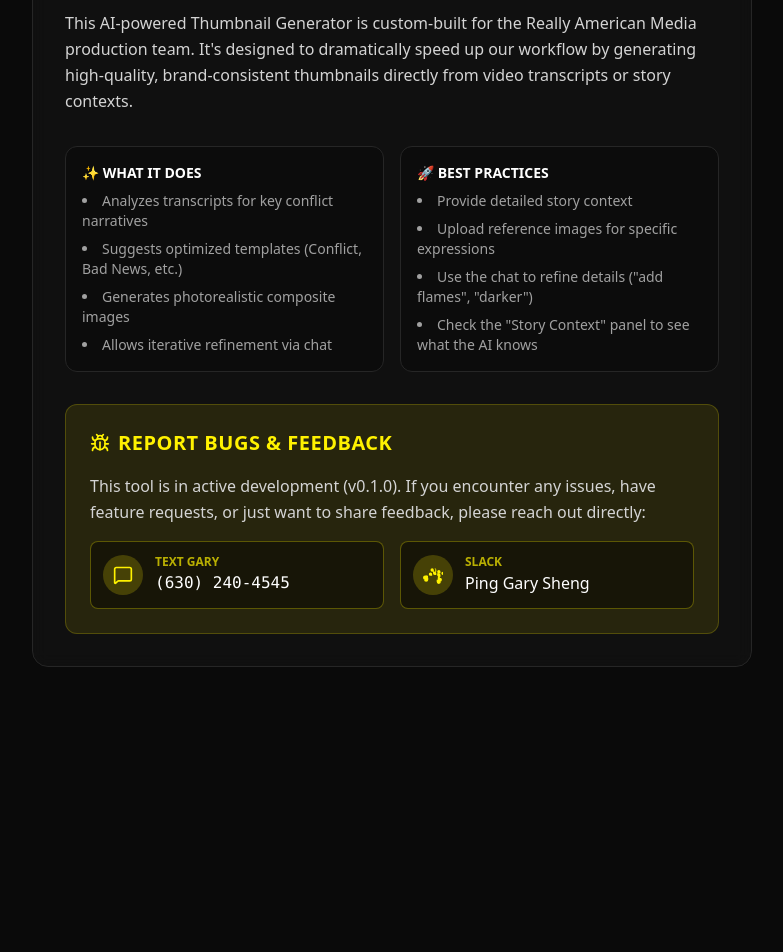
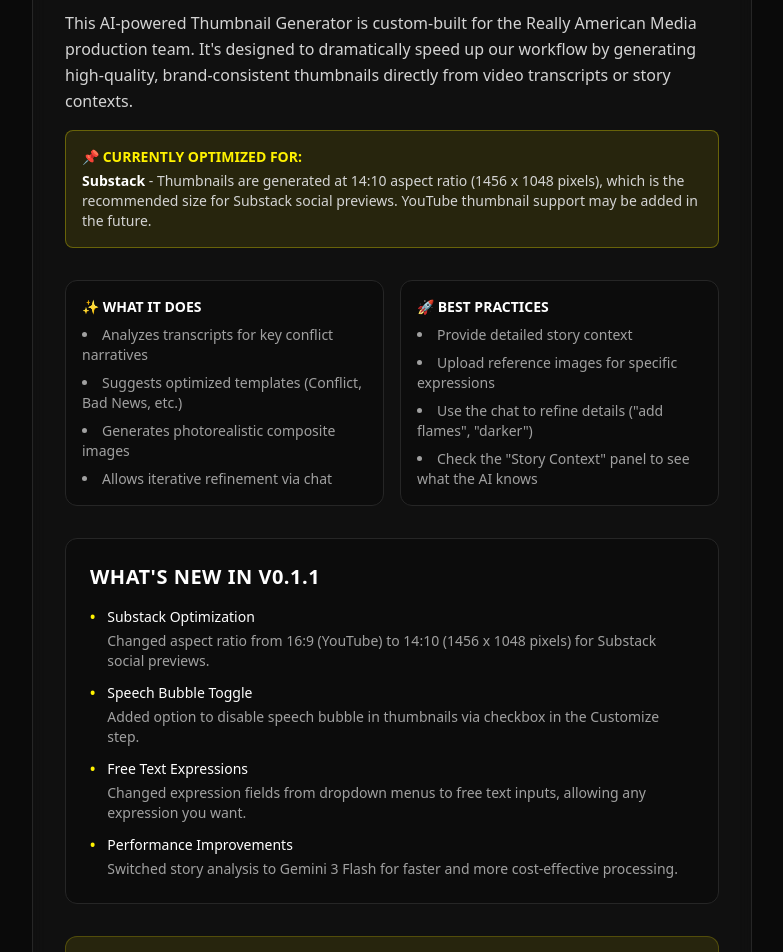
Before and after one commit to garysheng/ra-thumbnail-generator, a Next.js app: page /about in a window 1280 px wide. Shown: the part 300-1252 px from the top of the page, without its empty margins (248-1031 px from the left). Before the commit the page ends 1015 px from the top, so only its background shows below. Built offline with nearby package versions, Linux system fonts and the light colour scheme.

Commit message:
Update version to 0.1.1, add speech bubble toggle feature, optimize for Substack aspect ratio, and enhance error handling for missing Google API key.

```diff
--- a/package.json
+++ b/package.json
@@ -1,6 +1,6 @@
 {
   "name": "reallyamericanthumbnailgen",
-  "version": "0.1.0",
+  "version": "0.1.1",
   "private": true,
   "scripts": {
     "dev": "next dev",
--- a/src/app/about/page.tsx
+++ b/src/app/about/page.tsx
@@ -29,11 +29,18 @@
               <h2 className="text-xl font-bold text-white uppercase tracking-wide mb-3 flex items-center gap-2">
                 For the Really American Team
               </h2>
-              <p>
+              <p className="mb-4">
                 This AI-powered Thumbnail Generator is custom-built for the Really American Media production team.
                 It's designed to dramatically speed up our workflow by generating high-quality, brand-consistent
                 thumbnails directly from video transcripts or story contexts.
               </p>
+              <div className="bg-brand-yellow/10 border border-brand-yellow/30 rounded-lg p-4">
+                <p className="text-sm text-brand-yellow font-bold uppercase mb-1">📌 Currently Optimized For:</p>
+                <p className="text-neutral-300 text-sm">
+                  <strong className="text-white">Substack</strong> - Thumbnails are generated at 14:10 aspect ratio (1456 x 1048 pixels),
+                  which is the recommended size for Substack social previews. YouTube thumbnail support may be added in the future.
+                </p>
+              </div>
             </section>
 
             <section className="grid md:grid-cols-2 gap-4">
@@ -57,13 +64,47 @@
               </div>
             </section>
 
+            <section className="bg-neutral-950/50 border border-neutral-800 rounded-xl p-6">
+              <h2 className="text-xl font-bold text-white uppercase tracking-wide mb-4">What's New in v0.1.1</h2>
+              <div className="space-y-3 text-sm">
+                <div className="flex items-start gap-3">
+                  <span className="text-brand-yellow font-bold">•</span>
+                  <div>
+                    <p className="text-white font-medium mb-1">Substack Optimization</p>
+                    <p className="text-neutral-400">Changed aspect ratio from 16:9 (YouTube) to 14:10 (1456 x 1048 pixels) for Substack social previews.</p>
+                  </div>
+                </div>
+                <div className="flex items-start gap-3">
+                  <span className="text-brand-yellow font-bold">•</span>
+                  <div>
+                    <p className="text-white font-medium mb-1">Speech Bubble Toggle</p>
+                    <p className="text-neutral-400">Added option to disable speech bubble in thumbnails via checkbox in the Customize step.</p>
+                  </div>
+                </div>
+                <div className="flex items-start gap-3">
+                  <span className="text-brand-yellow font-bold">•</span>
+                  <div>
+                    <p className="text-white font-medium mb-1">Free Text Expressions</p>
+                    <p className="text-neutral-400">Changed expression fields from dropdown menus to free text inputs, allowing any expression you want.</p>
+                  </div>
+                </div>
+                <div className="flex items-start gap-3">
+                  <span className="text-brand-yellow font-bold">•</span>
+                  <div>
+                    <p className="text-white font-medium mb-1">Performance Improvements</p>
+                    <p className="text-neutral-400">Switched story analysis to Gemini 3 Flash for faster and more cost-effective processing.</p>
+                  </div>
+                </div>
+              </div>
+            </section>
+
             <section className="bg-brand-yellow/10 border border-brand-yellow/20 rounded-xl p-6">
               <h2 className="text-xl font-bold text-brand-yellow uppercase tracking-wide mb-4 flex items-center gap-2">
                 <Bug size={20} />
                 Report Bugs & Feedback
               </h2>
               <p className="mb-4">
-                This tool is in active development (v0.1.0). If you encounter any issues, have feature requests,
+                This tool is in active development (v0.1.1). If you encounter any issues, have feature requests,
                 or just want to share feedback, please reach out directly:
               </p>
 
--- a/src/components/Header.tsx
+++ b/src/components/Header.tsx
@@ -26,7 +26,7 @@
                         <Info size={16} />
                         <span className="hidden sm:inline">About</span>
                     </Link>
-                    <div className="text-xs text-neutral-500 font-mono">v0.1.0</div>
+                    <div className="text-xs text-neutral-500 font-mono">v0.1.1</div>
                 </div>
             </div>
         </header>
--- a/src/components/ThumbnailGenerator.tsx
+++ b/src/components/ThumbnailGenerator.tsx
@@ -41,6 +41,7 @@
             targetName: "",
             targetEmotion: "Panicked",
             bubbleText: "",
+            showSpeechBubble: true, // Default to showing speech bubble
         },
         referenceImages: [],
         chatHistory: [],
@@ -643,13 +644,25 @@
                                     />
                                 </div>
                                 <div>
-                                    <label className="text-xs text-neutral-500 uppercase font-bold mb-1 block">Speech Bubble</label>
+                                    <div className="flex items-center justify-between mb-2">
+                                        <label className="text-xs text-neutral-500 uppercase font-bold block">Speech Bubble</label>
+                                        <label className="flex items-center gap-2 cursor-pointer">
+                                            <input
+                                                type="checkbox"
+                                                checked={state.data.showSpeechBubble !== false}
+                                                onChange={(e) => setState(prev => ({ ...prev, data: { ...prev.data, showSpeechBubble: e.target.checked } }))}
+                                                className="w-4 h-4 rounded border-neutral-700 bg-neutral-950 text-brand-yellow focus:ring-brand-yellow focus:ring-2"
+                                            />
+                                            <span className="text-xs text-neutral-400">Show bubble</span>
+                                        </label>
+                                    </div>
                                     <input
                                         type="text"
                                         value={state.data.bubbleText || ''}
                                         onChange={(e) => setState(prev => ({ ...prev, data: { ...prev.data, bubbleText: e.target.value } }))}
                                         placeholder="e.g., IT'S OVER!"
-                                        className="w-full bg-neutral-950 border border-neutral-800 rounded p-3 text-white focus:border-brand-yellow outline-none"
+                                        disabled={state.data.showSpeechBubble === false}
+                                        className="w-full bg-neutral-950 border border-neutral-800 rounded p-3 text-white focus:border-brand-yellow outline-none disabled:opacity-50 disabled:cursor-not-allowed"
                                     />
                                 </div>
                                 <div>
@@ -664,18 +677,13 @@
                                 </div>
                                 <div>
                                     <label className="text-xs text-neutral-500 uppercase font-bold mb-1 block">Target Expression</label>
-                                    <select
+                                    <input
+                                        type="text"
                                         value={state.data.targetEmotion}
                                         onChange={(e) => setState(prev => ({ ...prev, data: { ...prev.data, targetEmotion: e.target.value } }))}
+                                        placeholder="e.g., Panicked, Terrified, Angry, Crying, Shocked, Sweating..."
                                         className="w-full bg-neutral-950 border border-neutral-800 rounded p-3 text-white focus:border-brand-yellow outline-none"
-                                    >
-                                        <option>Panicked</option>
-                                        <option>Terrified</option>
-                                        <option>Angry</option>
-                                        <option>Crying</option>
-                                        <option>Shocked</option>
-                                        <option>Sweating</option>
-                                    </select>
+                                    />
                                 </div>
 
                                 {state.selectedTemplate === 'conflict' && (
@@ -692,17 +700,13 @@
                                         </div>
                                         <div>
                                             <label className="text-xs text-neutral-500 uppercase font-bold mb-1 block">Opponent Expression</label>
-                                            <select
-                                                value={state.data.opponentEmotion || 'Mocking'}
+                                            <input
+                                                type="text"
+                                                value={state.data.opponentEmotion || ''}
                                                 onChange={(e) => setState(prev => ({ ...prev, data: { ...prev.data, opponentEmotion: e.target.value } }))}
+                                                placeholder="e.g., Mocking, Laughing, Stern, Smirking, Confident..."
                                                 className="w-full bg-neutral-950 border border-neutral-800 rounded p-3 text-white focus:border-brand-yellow outline-none"
-                                            >
-                                                <option>Mocking</option>
-                                                <option>Laughing</option>
-                                                <option>Stern</option>
-                                                <option>Smirking</option>
-                                                <option>Confident</option>
-                                            </select>
+                                            />
                                         </div>
                                     </>
                                 )}
@@ -848,10 +852,12 @@
                                             <span className="text-neutral-500 text-xs font-bold uppercase block mb-1">Headline</span>
                                             <p className="text-white font-bold text-lg leading-tight">{state.data.headline}</p>
                                         </div>
-                                        <div className="bg-neutral-950 p-3 rounded-lg border border-neutral-800">
-                                            <span className="text-neutral-500 text-xs font-bold uppercase block mb-1">Speech Bubble</span>
-                                            <p className="text-white text-lg">{state.data.bubbleText}</p>
-                                        </div>
+                                        {state.data.showSpeechBubble !== false && (
+                                            <div className="bg-neutral-950 p-3 rounded-lg border border-neutral-800">
+                                                <span className="text-neutral-500 text-xs font-bold uppercase block mb-1">Speech Bubble</span>
+                                                <p className="text-white text-lg">{state.data.bubbleText || '—'}</p>
+                                            </div>
+                                        )}
                                         <div className="bg-neutral-950 p-3 rounded-lg border border-neutral-800">
                                             <span className="text-neutral-500 text-xs font-bold uppercase block mb-1">Target</span>
                                             <p className="text-white font-medium">{state.data.targetName}</p>
@@ -905,8 +911,8 @@
                                 )}
                             </div>
 
-                            {/* Preview Area */}
-                            <div className="aspect-video bg-neutral-900 rounded-2xl border-2 border-neutral-800 overflow-hidden relative shadow-2xl group ring-1 ring-white/5">
+                            {/* Preview Area - 14:10 aspect ratio for Substack (1456 x 1048) */}
+                            <div className="bg-neutral-900 rounded-2xl border-2 border-neutral-800 overflow-hidden relative shadow-2xl group ring-1 ring-white/5" style={{ aspectRatio: '14/10' }}>
                                 {isGeneratingImage ? (
                                     <div className="absolute inset-0 flex flex-col items-center justify-center bg-neutral-900/90 backdrop-blur-sm z-20">
                                         <div className="relative">
--- a/src/types.ts
+++ b/src/types.ts
@@ -9,6 +9,7 @@
     opponentImage?: string;
     opponentEmotion?: string;
     bubbleText?: string;
+    showSpeechBubble?: boolean; // Option to disable speech bubble
     arrowDirection?: 'left' | 'right';
     // Story context for rich image generation
     storyContext?: string;
```
Also changed, not shown: src/app/actions.ts (+18 -10 lines).
